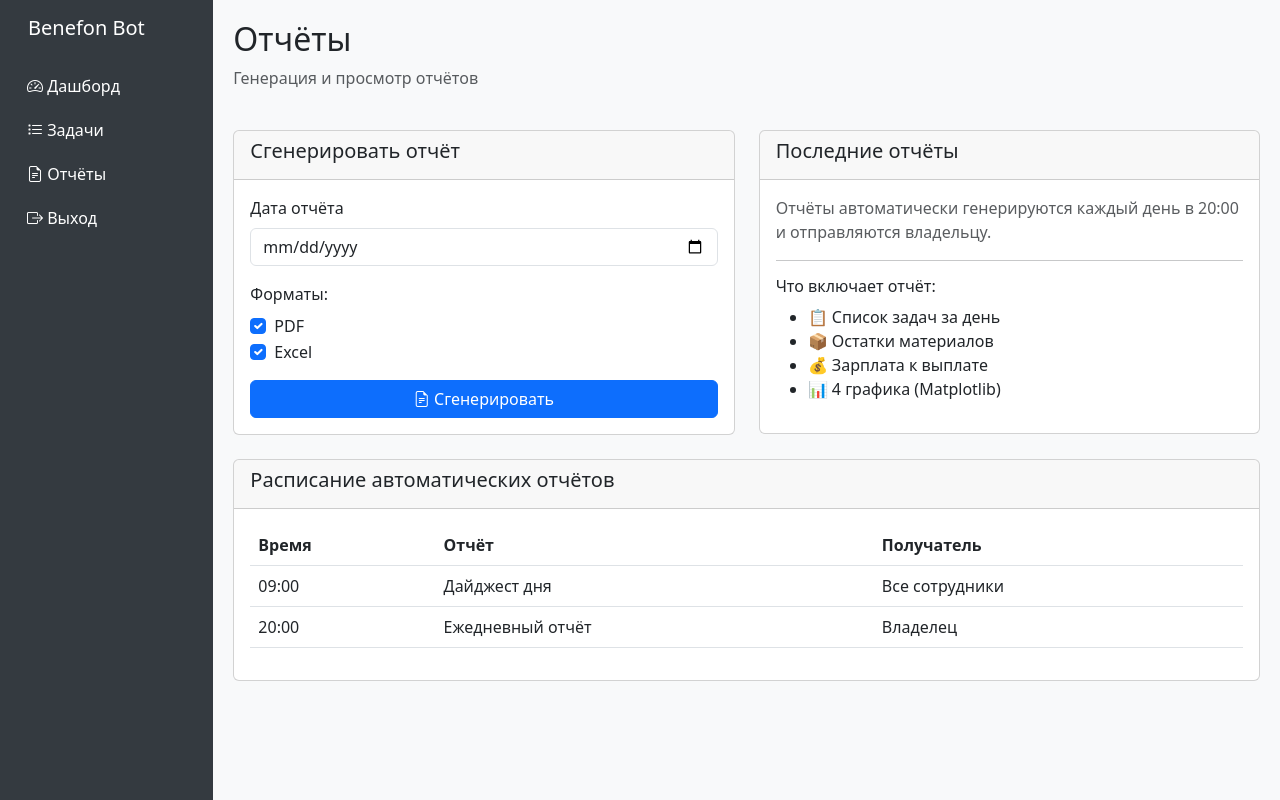
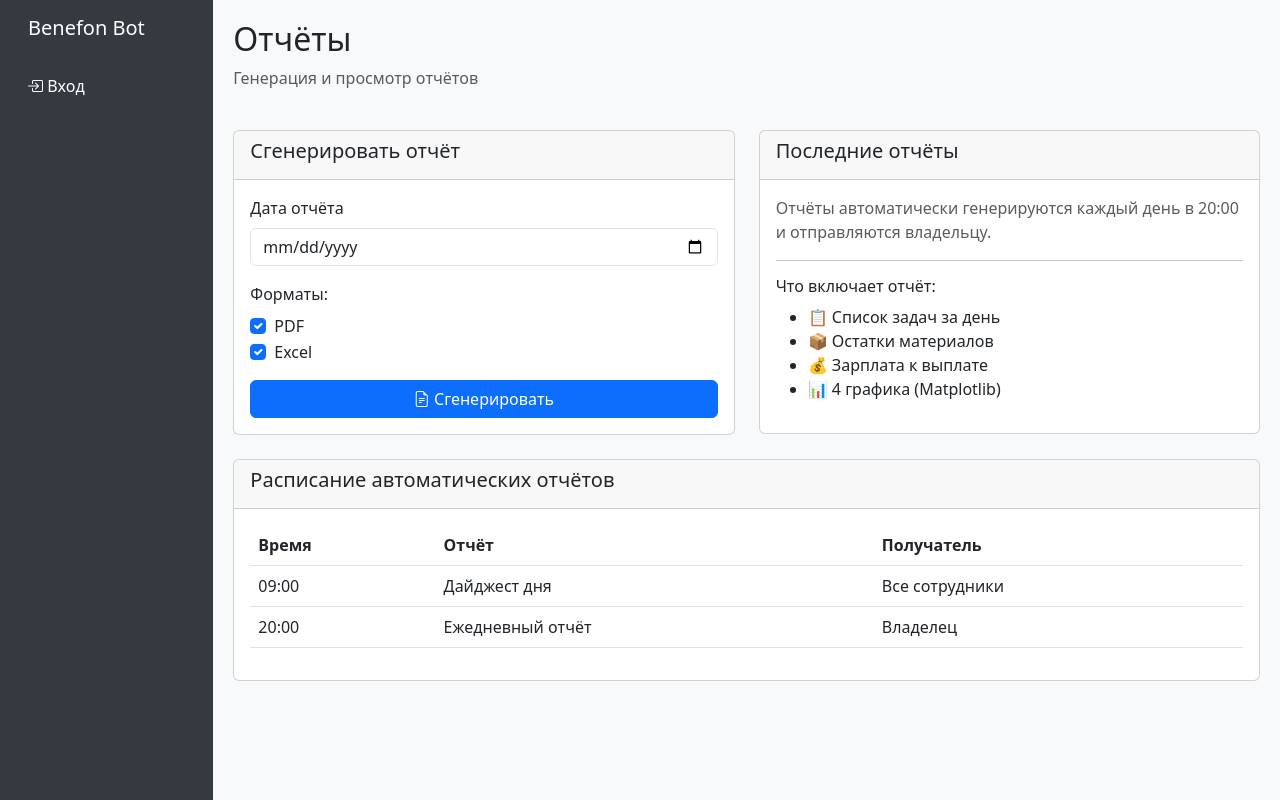
Before and after one commit to SamBrawn/benefon-bot, a FastAPI app: template web/templates/reports.html in a window 1280 px wide. Run offline with FastAPI, Linux system fonts and the light colour scheme; the template is opened without the code that fills it: most values are stand-ins (such as "Sample title", 1, 10 or a date in 2020); parts of the project's set-up code (start-up, migrations or seed data) failed here and were passed over.

Commit message:
Fix: Add {% if user %} check in base.html to prevent UndefinedError

```diff
--- a/web/templates/base.html
+++ b/web/templates/base.html
@@ -20,10 +20,14 @@
             <!-- Sidebar -->
             <nav class="col-md-2 d-md-block sidebar">
                 <h5 class="text-white p-3">Benefon Bot</h5>
+                {% if user %}
                 <a href="/dashboard?user_id={{ user.telegram_id }}"><i class="bi bi-speedometer2"></i> Дашборд</a>
                 <a href="/tasks?user_id={{ user.telegram_id }}"><i class="bi bi-list-task"></i> Задачи</a>
                 <a href="/reports?user_id={{ user.telegram_id }}"><i class="bi bi-file-earmark-text"></i> Отчёты</a>
                 <a href="/logout"><i class="bi bi-box-arrow-right"></i> Выход</a>
+                {% else %}
+                <a href="/web_login"><i class="bi bi-box-arrow-in-right"></i> Вход</a>
+                {% endif %}
             </nav>
 
             <!-- Main content -->
```
